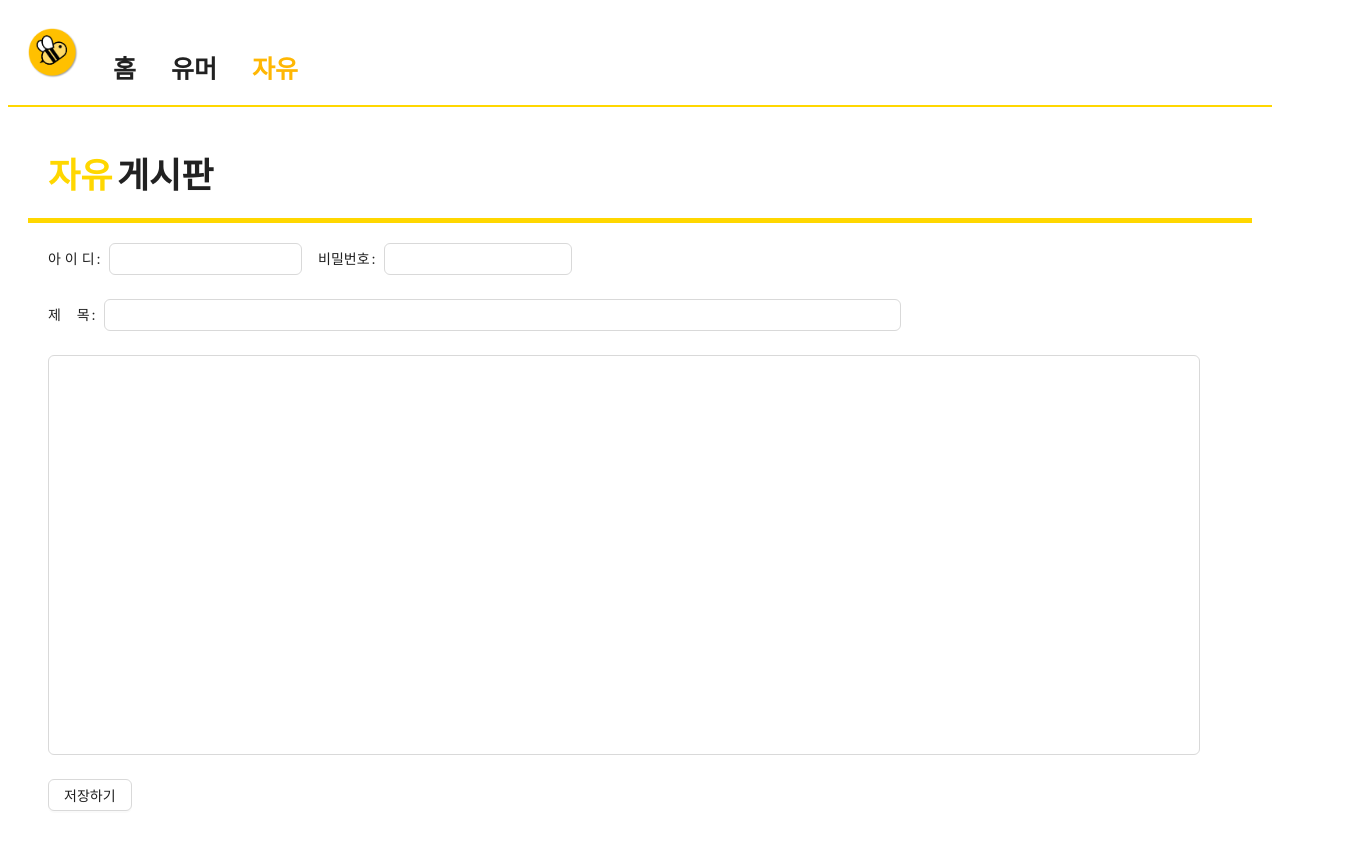
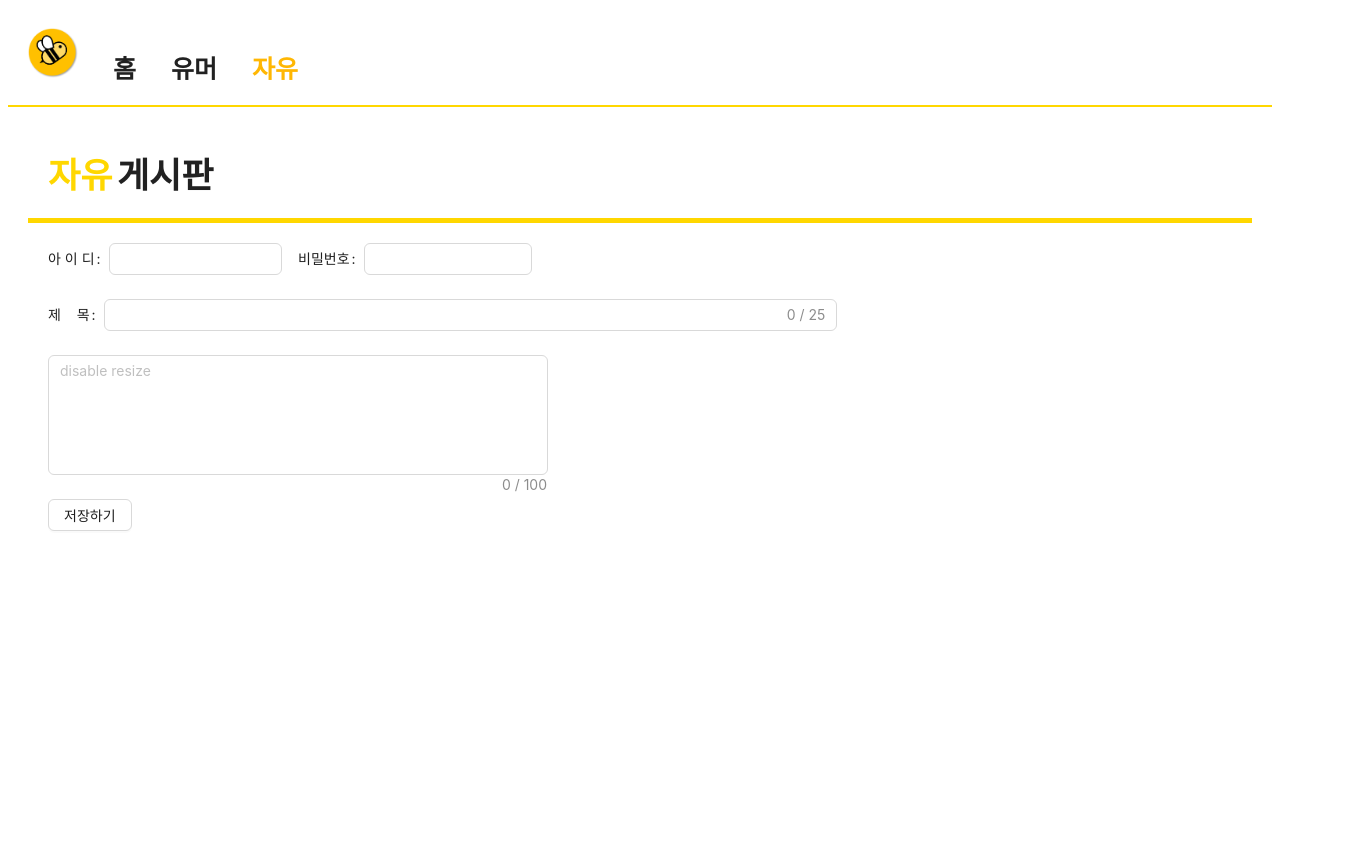
Before and after one commit to DongHyeok12/project1, a React (Create React App) app: page /free/write in a window 1280 px wide. Shown: the top 850 px of the page, 1348 px wide, since content can reach past the window. After the commit the page ends 816 px from the top, so only its background shows below. Built offline with nearby package versions, Linux system fonts and the light colour scheme; a web font is replaced by a local one.

Commit message:
:memo: antd작업중

```diff
--- a/src/component/WriteButton.tsx
+++ b/src/component/WriteButton.tsx
@@ -1,4 +1,3 @@
-import { useLocation } from "react-router-dom";
 import "../styles/styles.css";
 import { useRecoilValue } from "recoil";
 import { pathLabelState } from "../state";
--- a/src/component/postArea.tsx
+++ b/src/component/postArea.tsx
@@ -2,10 +2,17 @@ import { useRecoilValue } from "recoil";
 import "../styles/styles.css";
 import { Button, Col, Form, Input, Row } from "antd";
 import { pathLabelState } from "../state";
-import TextArea from "antd/es/input/TextArea";
+
+const { TextArea } = Input;
+const onChange = (
+  e: React.ChangeEvent<HTMLInputElement | HTMLTextAreaElement>
+) => {
+  console.log("Change:", e.target.value);
+};
 
 export default function PostArea() {
   const pathLabel = useRecoilValue(pathLabelState);
+
   return (
     <>
       <div className="underline">
@@ -32,18 +39,23 @@ export default function PostArea() {
           </Row>
           <Col span={16}>
             <Form.Item label="제&nbsp;&nbsp;&nbsp;&nbsp;목">
-              <Input id="Title" />
+              <Input id="Title" showCount maxLength={25} />
             </Form.Item>
           </Col>
-
           <Row gutter={16}>
             <Col span={4}>
               <Form.Item>
-                <textarea />
+                <TextArea
+                  showCount
+                  maxLength={100}
+                  onChange={onChange}
+                  placeholder="disable resize"
+                  style={{ height: 120, width: 500, resize: "none" }}
+                />
+                {/* <textarea /> */}
               </Form.Item>
             </Col>
           </Row>
-
           <Row gutter={16}>
             <Col span={4}>
               <Form.Item>
--- a/src/styles/styles.css
+++ b/src/styles/styles.css
@@ -183,19 +183,19 @@ td:last-child {
 /* postarea.css */
 
 .PostArea {
+  padding: 20px;
   align-self: center;
-  width: 100vw;
-  padding: 20px;
 }
 
 .underline {
   border-bottom: 5px solid gold;
   padding: 20px;
+  align-self: center;
 }
 
 textarea {
   resize: none;
-  width: 90vw;
+  width: 93vw;
   height: 50vh;
   border-radius: 6px;
   border: 1px solid #d9d9d9;
@@ -207,14 +207,17 @@ textarea {
   font-size: 14px;
   line-height: 1.5714285714285714;
   list-style: none;
-
+  position: relative;
   display: flex;
+  transition-duration: 0.2s;
 }
 textarea:hover {
   border-color: gold;
   background-color: white;
 }
 
-textarea:active {
-  box-shadow: 0 0 0 2px gold;
+textarea:focus {
+  box-shadow: 0 0 0 3px rgba(255, 217, 0, 0.116);
+  outline: none;
+  border-color: gold;
 }
```
